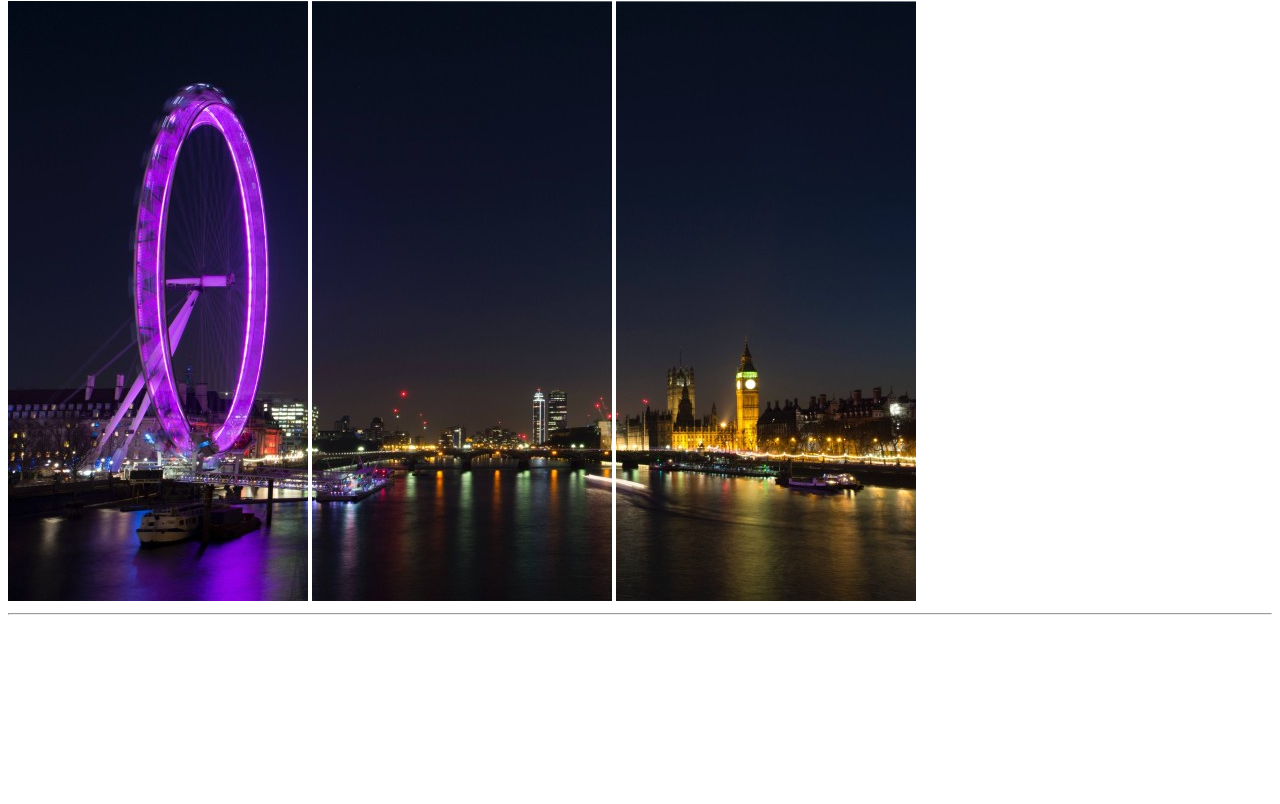
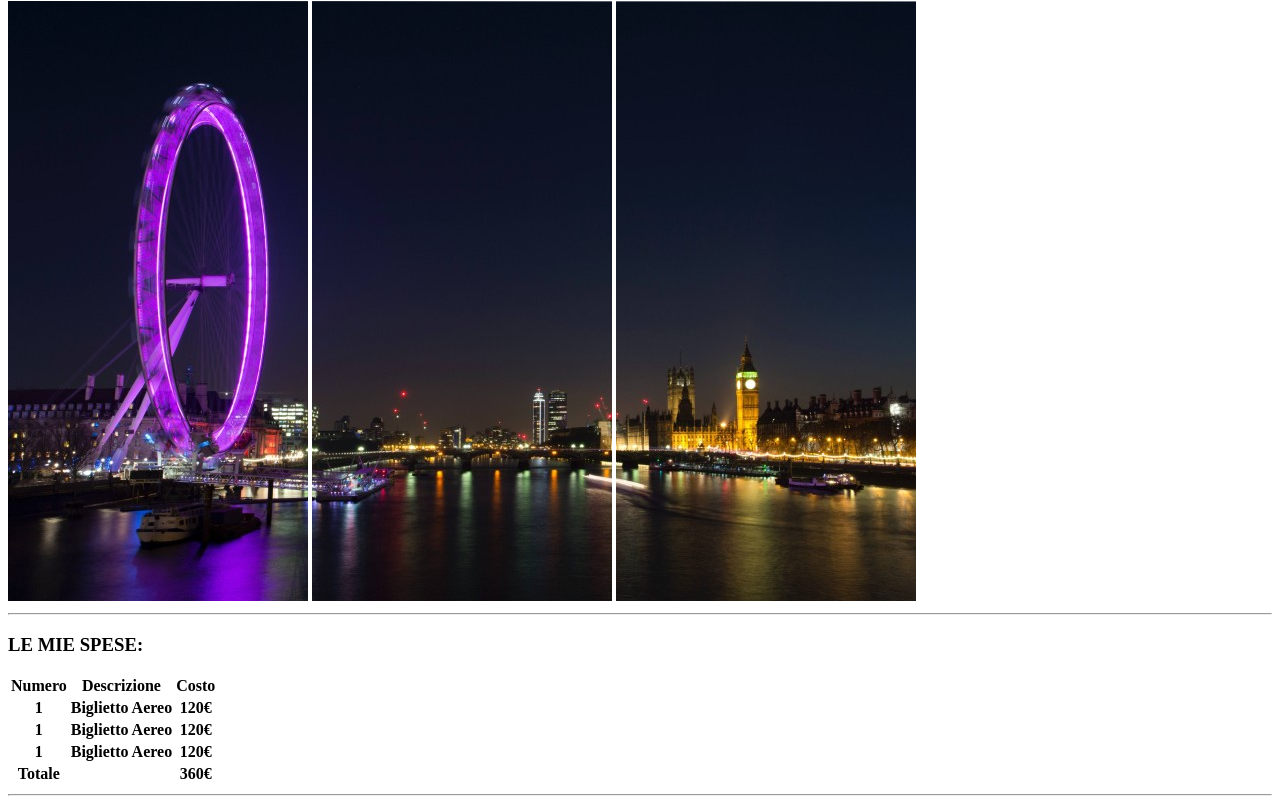
Before and after one commit to gdm91vcs/html-london-trip, a plain HTML site: page index.html in a window 1280 px wide. Shown: the part 79-883 px from the top of the page. Before the commit the page ends 800 px from the top, so only its background shows below. Drawn offline with Linux system fonts and the light colour scheme.

Commit message:
feat: riepilogo spese

```diff
--- a/index.html
+++ b/index.html
@@ -15,8 +15,47 @@
         <img src="./img/pexels-bill-emrich-230794-0.jpg" alt="ruota panoramica">
         <img src="./img/pexels-bill-emrich-230794-1.jpg" alt="scorcio ponte">
         <img src="./img/pexels-bill-emrich-230794-2.jpg" alt="foto Big Ben">
+        <!-- fine foto di arrivo Londra -->
     </sezione>
     <hr>
-
+    <section>
+        <!-- riepilogo spese -->
+        <h3>LE MIE SPESE:</h3>
+        <table>
+            <thead>
+                <tr>
+                    <th>Numero</th>
+                    <th>Descrizione</th>
+                    <th>Costo</th>
+                </tr>
+            </thead>
+            <tbody>
+                <tr>
+                    <th>1</th>
+                    <th>Biglietto Aereo</th>
+                    <th>120€</th>
+                </tr>
+                <tr>
+                    <th>1</th>
+                    <th>Biglietto Aereo</th>
+                    <th>120€</th>
+                </tr>
+                <tr>
+                    <th>1</th>
+                    <th>Biglietto Aereo</th>
+                    <th>120€</th>
+                </tr>
+            </tbody>
+            <tfoot>
+                <tr>
+                    <th>Totale</th>
+                    <th></th>
+                    <th>360€</th>
+                </tr>
+            </tfoot>
+        </table>
+        <!-- fine riepilogo spese -->
+    </section>
+    <hr>
 </body>
 </html>
```
